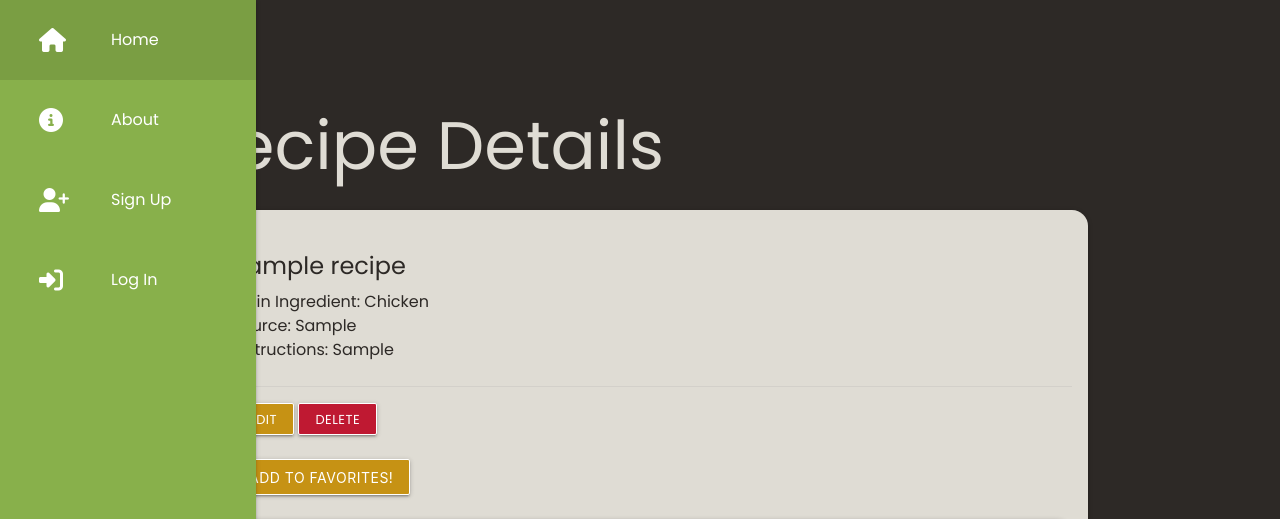
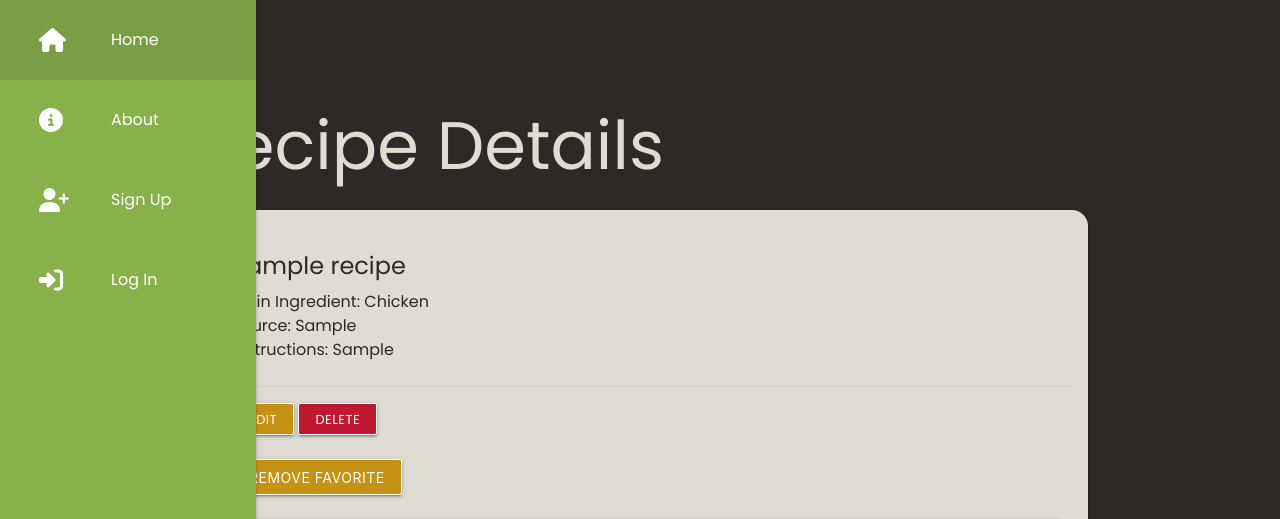
Before and after one commit to mhwhite22/foodles, a Django app: page /recipe/1/ in a window 1280 px wide. Shown: the top 519 px of the page. Run offline with Django 3.2, Linux system fonts and the light colour scheme; tables that the repository leaves empty hold one stand-in row (values such as "Sample post"); some libraries are stand-ins or nearby versions.

Commit message:
add remove favorite functionality

```diff
--- a/main_app/templates/main_app/recipe_detail.html
+++ b/main_app/templates/main_app/recipe_detail.html
@@ -13,11 +13,19 @@
     <a class="btn-small" href="{% url 'recipes_update' recipe.id %}">Edit</a>
     <a class="btn-small delete" href="{% url 'recipes_delete' recipe.id %}">Delete</a>
     <br><br>
+    {% if recipe.favorite == False %}
     <form action="{% url 'recipes_make_favorite' recipe.id %}" method="post">
       {% csrf_token %}
       <input type="submit" value="Add to Favorites!" class="btn">
     </form>
   </div>
+  {% else %}
+  <form action="{% url 'recipes_remove_favorite' recipe.id %}" method="post">
+    {% csrf_token %}
+    <input type="submit" value="Remove Favorite" class="btn">
+  </form>
+</div>
+{% endif %}
 {% for photo in recipe.photo_set.all %}
   <img class="responsive-img card-panel" src="{{photo.url}}">
 {% empty %}
--- a/main_app/urls.py
+++ b/main_app/urls.py
@@ -13,6 +13,7 @@ urlpatterns = [
     path('recipe/<int:pk>/update/', views.RecipeUpdate.as_view(), name='recipes_update'),
     path('recipe/<int:pk>/delete/', views.RecipeDelete.as_view(), name='recipes_delete'),
     path('recipe/<int:pk>/make_favorite', views.recipes_make_favorite, name='recipes_make_favorite'),
+    path('recipe/<int:pk>/remove_favorite', views.recipes_remove_favorite, name='recipes_remove_favorite'),
     path('recipe/<int:recipe_id>/add_photo/', views.add_photo, name='add_photo'),
     path('accounts/signup/', views.signup, name='signup'),
     path('meals/', views.MealList.as_view(), name='meals_index'),
--- a/main_app/views.py
+++ b/main_app/views.py
@@ -89,6 +89,12 @@ def recipes_make_favorite(request, pk):
   current_recipe.save()
   return redirect('view_favorites')
 
+def recipes_remove_favorite(request, pk):
+  current_recipe = Recipe.objects.get(id=pk)
+  current_recipe.favorite = False
+  current_recipe.save()
+  return redirect('/recipe/')
+
 class FavoriteList(LoginRequiredMixin, ListView):
   context_object_name = 'favorites'
   queryset = Recipe.objects.filter(favorite=True)
```
